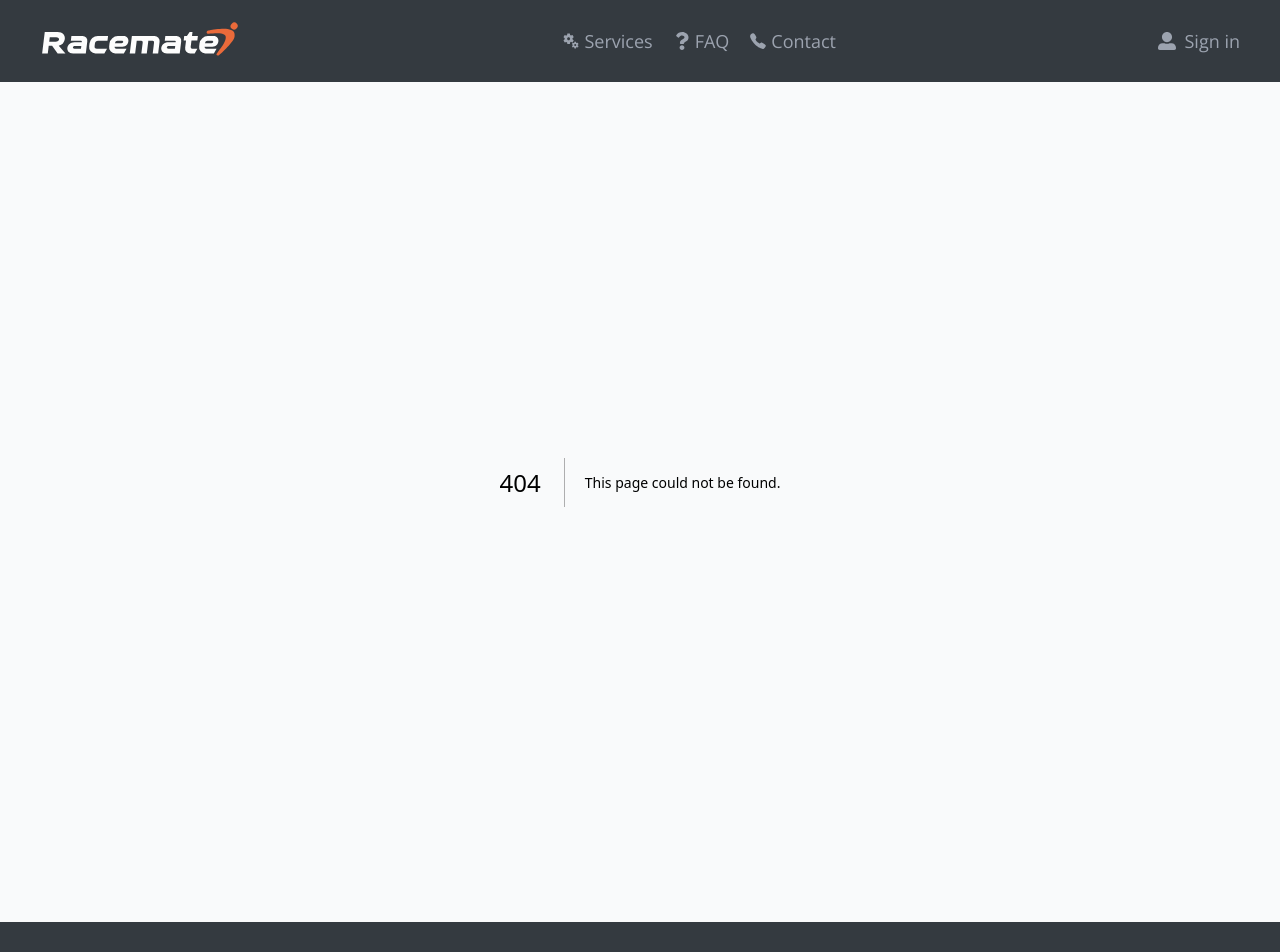
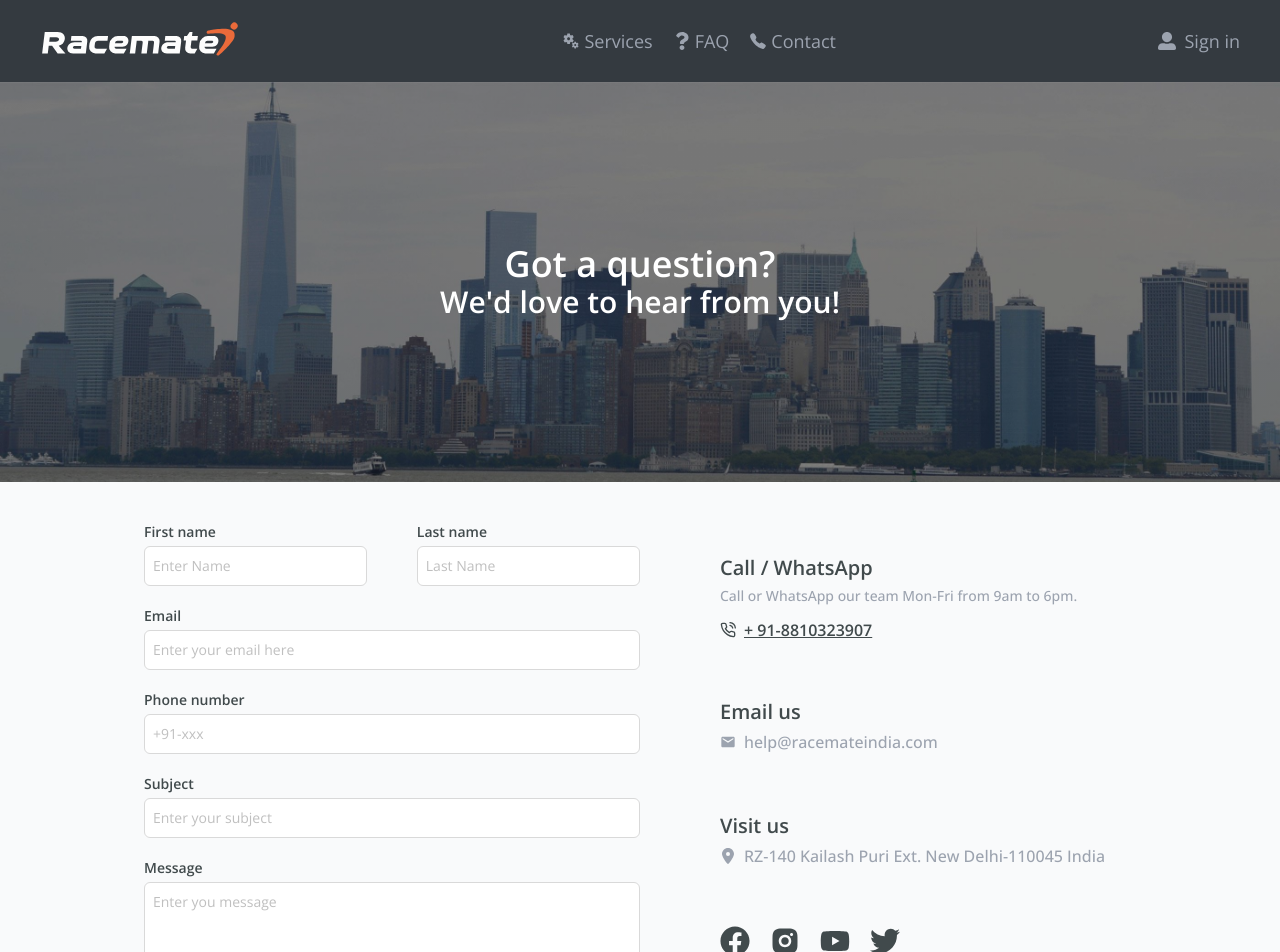
Before and after one commit to Samir-Singh/race-mate, a Next.js app: page /contactus in a window 1280 px wide. Before the commit this address had no page. Shown: the top 952 px of the page. Built offline with nearby package versions, Linux system fonts and the light colour scheme.

Commit message:
contactus ui done

```diff
--- /dev/null
+++ b/app/admin-event-list/page.js
@@ -0,0 +1,5 @@
+const AdminEventList = () => {
+  return <div></div>;
+};
+
+export default AdminEventList;
--- a/app/checkyourbib/page.js
+++ b/app/checkyourbib/page.js
@@ -7,6 +7,7 @@ import { IoSearch } from "react-icons/io5";
 import { FaArrowLeft } from "react-icons/fa6";
 import { FaCalendarAlt } from "react-icons/fa";
 import { IoInformationCircle } from "react-icons/io5";
+import Image from "next/image";
 
 const mockVal = (str, repeat = 1) => ({
   value: str.repeat(repeat),
@@ -23,21 +24,21 @@ const CheckYourBib = () => {
       : [mockVal(searchText), mockVal(searchText, 2), mockVal(searchText, 3)];
   return (
     <div className="md:p-10 p-5 checkyourbib">
-      <div className="flex items-center justify-between text-2xl font-bold">
-        <span className="flex items-center w-1/2">
+      <div className="flex flex-wrap items-center justify-between text-sm md:text-2xl font-bold">
+        <span className="flex items-center md:w-1/2 w-full">
           <Link href="/upcoming-events">
             <FaArrowLeft className="cursor-pointer" />
           </Link>
-          <span className="ml-10">MCD Run for Democracy 2.0</span>
+          <span className="md:ml-10 ml-3">MCD Run for Democracy 2.0</span>
         </span>
-        <span className="flex items-center">
+        <span className="flex items-center md:mt-0 mt-5">
           <FaCalendarAlt className="mr-3" />
           02 Feb 2025
         </span>
       </div>
 
-      <div className="flex items-center mt-5 text-primary-color">
-        <IoInformationCircle className="text-2xl mr-3" />
+      <div className="flex items-center mt-5 text-primary-color text-xs md:text-base">
+        <IoInformationCircle className="text-2xl mr-3 md:block hidden" />
         Dear Participants, To verify your information, kindly search using your
         BIB Number, Name, Mobile number, or Registration ID.
       </div>
@@ -55,6 +56,66 @@ const CheckYourBib = () => {
           className="w-full"
         />
       </div>
+
+      <div className="mt-5 p-5 bg-white rounded">
+        <div className="flex flex-wrap justify-around">
+          <div className="md:w-2/5 w-full">
+            <p className="text-center py-2 md:text-2xl font-medium bg-primary-color text-white rounded">
+              Runner's Detail
+            </p>
+            <div className="mt-5">
+              <div className="flex justify-between bg-gray-200 hover:bg-gray-300 px-5 py-3 rounded font-semibold">
+                <span>Name</span>
+                <span>Sandeep Kumar</span>
+              </div>
+
+              <div className="flex justify-between hover:bg-gray-300 px-5 py-3 rounded font-semibold">
+                <span>Mobile</span>
+                <span>845905****</span>
+              </div>
+
+              <div className="flex justify-between bg-gray-200 hover:bg-gray-300 px-5 py-3 rounded font-semibold">
+                <span>Gender</span>
+                <span>Male</span>
+              </div>
+
+              <div className="flex justify-between hover:bg-gray-300 px-5 py-3 rounded font-semibold">
+                <span>Race Category</span>
+                <span>5.00 KM Run</span>
+              </div>
+
+              <div className="flex justify-between bg-gray-200 hover:bg-gray-300 px-5 py-3 rounded font-semibold">
+                <span>Age Category</span>
+                <span>N/A</span>
+              </div>
+
+              <div className="flex justify-between hover:bg-gray-300 px-5 py-3 rounded font-semibold">
+                <span>T-Shirt Size</span>
+                <span>XL</span>
+              </div>
+            </div>
+          </div>
+          <div className="md:w-2/5 w-full mt-5 md:mt-0">
+            <p className="text-center py-2 md:text-2xl font-medium bg-primary-color text-white rounded">
+              BIB
+            </p>
+            <div className="flex mt-5 relative justify-center">
+              <Image
+                src="/bib_template.png"
+                width={400}
+                height={250}
+                alt="bib_template"
+              />
+              <h2 className="absolute text-6xl font-bold top-2/3 -translate-y-2/3">
+                50175
+              </h2>
+            </div>
+          </div>
+        </div>
+        <div className="font-xl text-primary-color font-semibold mt-5 text-center">
+          Note: In case of any changes required please write us on email{" "}
+        </div>
+      </div>
     </div>
   );
 };
--- /dev/null
+++ b/app/contactus/page.js
@@ -0,0 +1,110 @@
+"use client";
+
+import { Input } from "antd";
+const TextArea = Input.TextArea;
+import { MdMail } from "react-icons/md";
+import { FiPhoneCall } from "react-icons/fi";
+import { FaLocationDot } from "react-icons/fa6";
+import { FaFacebook, FaYoutube, FaTwitter } from "react-icons/fa";
+import { RiInstagramFill } from "react-icons/ri";
+
+const ContactUs = () => {
+  return (
+    <div>
+      <div
+        style={{
+          backgroundImage:
+            "linear-gradient(rgba(0,0,0,0.45), rgba(0,0,0,0.45)), url('/contact-banner.jpg')",
+        }}
+        className="w-full h-[400px] bg-cover bg-[center_top] flex justify-center items-center flex-col text-white"
+      >
+        <p className="text-4xl font-semibold">Got a question?</p>
+        <p className="text-3xl font-semibold">We'd love to hear from you!</p>
+      </div>
+
+      <div className="flex justify-center items-center mt-10 flex-wrap px-5">
+        <div className="md:w-2/5 w-full">
+          <div className="flex justify-between flex-wrap">
+            <div className="md:w-[45%] w-full">
+              <p className="text-sm font-semibold">First name</p>
+              <Input placeholder="Enter Name" className="p-2 mt-1" />
+            </div>
+
+            <div className="md:w-[45%] w-full md:mt-0 mt-5">
+              <p className="text-sm font-semibold">Last name</p>
+              <Input placeholder="Last Name" className="p-2 mt-1" />
+            </div>
+          </div>
+
+          <div className="w-full mt-5">
+            <p className="text-sm font-semibold">Email</p>
+            <Input placeholder="Enter your email here" className="p-2 mt-1" />
+          </div>
+
+          <div className="w-full mt-5">
+            <p className="text-sm font-semibold">Phone number</p>
+            <Input placeholder="+91-xxx" className="p-2 mt-1" />
+          </div>
+
+          <div className="w-full mt-5">
+            <p className="text-sm font-semibold">Subject</p>
+            <Input placeholder="Enter your subject" className="p-2 mt-1" />
+          </div>
+
+          <div className="w-full mt-5">
+            <p className="text-sm font-semibold">Message</p>
+            <TextArea
+              rows={4}
+              className="mt-1 p-2"
+              placeholder="Enter you message"
+            />
+          </div>
+        </div>
+        <div className="md:w-2/5 w-full flex flex-col justify-start items-start md:pl-20 pl-0">
+          <p className="text-xl font-semibold mt-14 md:mt-0">Call / WhatsApp</p>
+          <p className="text-sm text-gray-400 font-medium mt-1">
+            Call or WhatsApp our team Mon-Fri from 9am to 6pm.
+          </p>
+          <span className="mt-3 text-base text items-center gap-2 inline-flex cursor-pointer font-semibold">
+            <FiPhoneCall />
+            <span className="underline">+ 91-8810323907</span>
+          </span>
+
+          <div className="mt-14">
+            <p className="text-xl font-semibold">Email us</p>
+            <span className="text-gray-400 text-base font-medium mt-1 inline-flex items-center gap-2 cursor-pointer">
+              <MdMail />
+              <span>help@racemateindia.com</span>
+            </span>
+          </div>
+
+          <div className="mt-14">
+            <p className="text-xl font-semibold">Visit us</p>
+            <span className="text-gray-400 text-base font-medium mt-1 inline-flex items-center gap-2 cursor-pointer">
+              <FaLocationDot />
+              <span>RZ-140 Kailash Puri Ext. New Delhi-110045 India</span>
+            </span>
+          </div>
+
+          <div className="mt-14 flex items-center">
+            <FaFacebook
+              className="mr-5 text-3xl cursor-pointer"
+              title="Facebook"
+            />
+            <RiInstagramFill
+              className="mr-5 text-3xl cursor-pointer"
+              title="Instagram"
+            />
+            <FaYoutube
+              className="mr-5 text-3xl cursor-pointer"
+              title="Youtube"
+            />
+            <FaTwitter className="text-3xl cursor-pointer" title="Twitter" />
+          </div>
+        </div>
+      </div>
+    </div>
+  );
+};
+
+export default ContactUs;
--- a/app/layout.js
+++ b/app/layout.js
@@ -2,23 +2,7 @@ import "./globals.css";
 import { ConfigProvider } from "antd";
 import Header from "@/components/Header";
 import Footer from "@/components/Footer";
-import { Geist, Geist_Mono, Montserrat, Open_Sans } from "next/font/google";
-
-const geistSans = Geist({
-  variable: "--font-geist-sans",
-  subsets: ["latin"],
-});
-
-const geistMono = Geist_Mono({
-  variable: "--font-geist-mono",
-  subsets: ["latin"],
-});
-
-const montserrat = Montserrat({
-  weight: ["400", "500", "700"],
-  subsets: ["latin"],
-  display: "swap",
-});
+import { Open_Sans, Poppins } from "next/font/google";
 
 const open_sans = Open_Sans({ subsets: ["latin"] });
 
--- a/app/upcoming-events/page.js
+++ b/app/upcoming-events/page.js
@@ -1,9 +1,9 @@
 import Image from "next/image";
 import Link from "next/link";
 import { FaHome } from "react-icons/fa";
-import { GoChevronRight } from "react-icons/go";
 import { FaCalendarAlt } from "react-icons/fa";
 import { FaLocationDot } from "react-icons/fa6";
+import { GoChevronRight } from "react-icons/go";
 
 const UpcomingEvents = () => {
   return (
@@ -59,7 +59,7 @@ const UpcomingEvents = () => {
               "https://ts-production.imgix.net/images/cb23f444-6183-4dee-a799-7a64307db820.jpg",
           },
         ]?.map((item) => (
-          <div key={item.id} className="lg:w-1/3 md:w-1/2 w-full px-3 mt-5">
+          <div key={item.id} className="lg:w-1/3 md:w-1/2 w-full md:px-3 mt-5">
             {/* Ensure all cards have the same height */}
             <div
               className="rounded-lg overflow-hidden hover:-translate-y-3 transition-all duration-500 h-full flex flex-col"
@@ -69,7 +69,7 @@ const UpcomingEvents = () => {
                 src={item?.image}
                 width={500}
                 height={500}
-                className="h-48 w-full object-cover"
+                className="h-48 w-full"
                 alt="race_card_img"
               />
               <div className="p-5 flex-grow flex flex-col">
--- a/components/Header/index.js
+++ b/components/Header/index.js
@@ -20,10 +20,12 @@ const Header = () => {
           <FaQuestion />
           FAQ
         </span>
-        <span className="flex items-center text-lg text-gray-400 cursor-pointer hover:text-white gap-1">
-          <IoCall />
-          Contact
-        </span>
+        <Link href="/contactus">
+          <span className="flex items-center text-lg text-gray-400 cursor-pointer hover:text-white gap-1">
+            <IoCall />
+            Contact
+          </span>
+        </Link>
       </div>
 
       <Link href="/signin">
--- a/components/Profile/index.js
+++ b/components/Profile/index.js
@@ -1,3 +1,5 @@
+"use client";
+
 import { Input, DatePicker, Select } from "antd";
 const { TextArea } = Input;
 
```
Also changed, not shown: public/bib_template.png (added), public/contact-banner.jpg (added).
